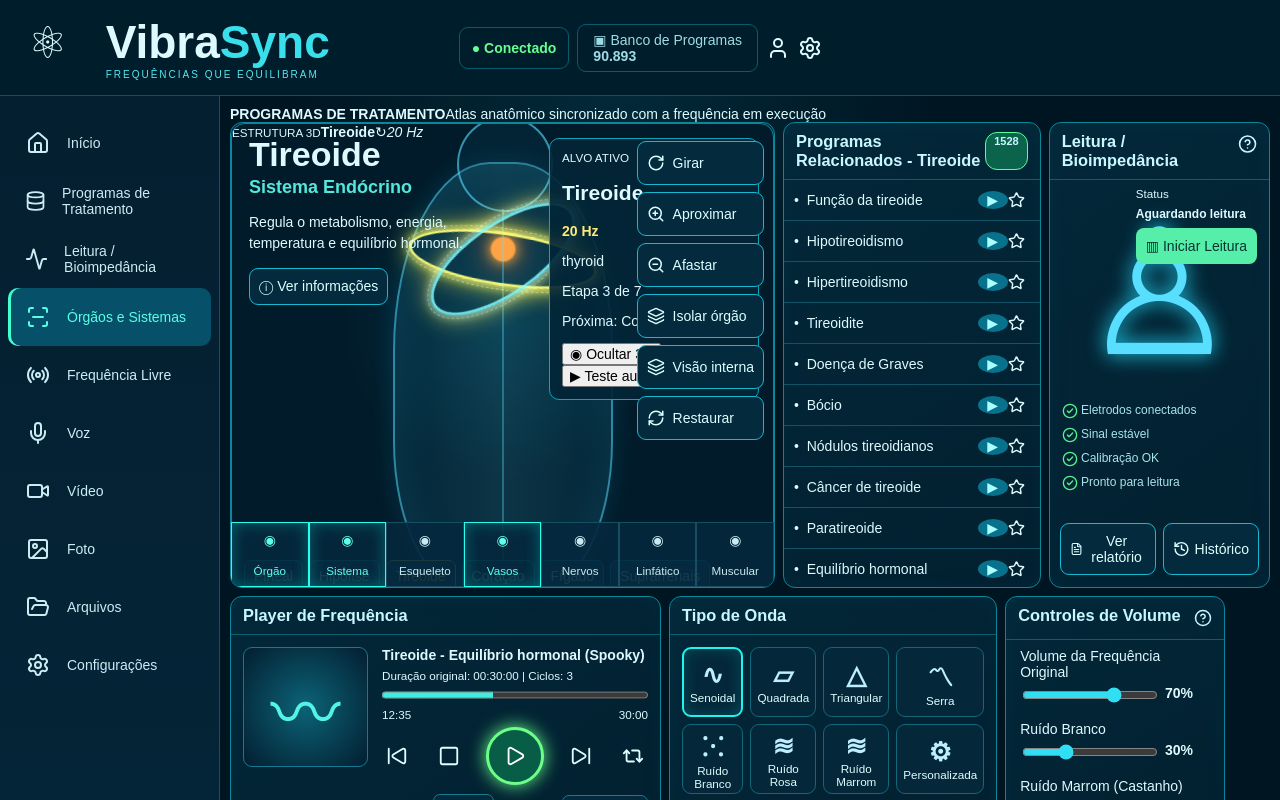
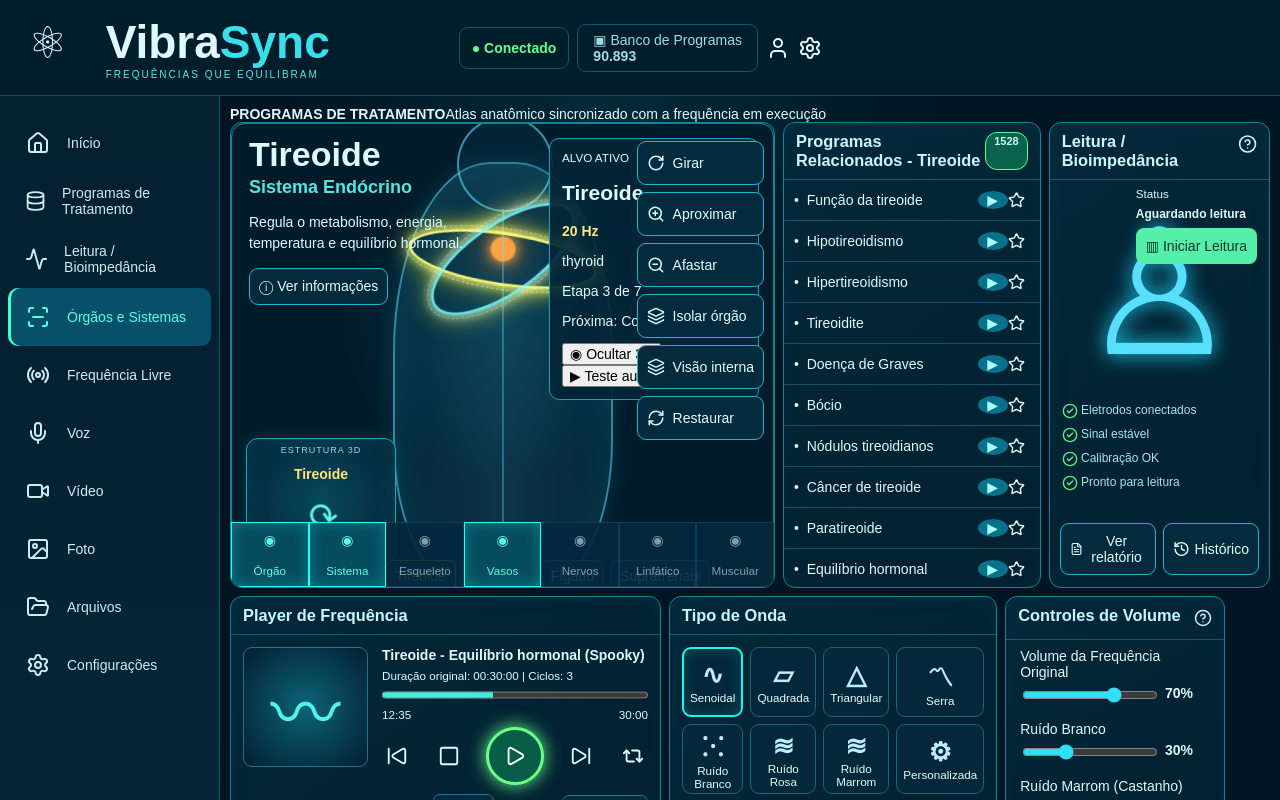
Before and after one commit to marcosfersant/vibrasync-next, a React (Vite) app: page / in a window 1280 px wide. Shown: the top 800 px of the page. Built offline with nearby package versions, Linux system fonts and the light colour scheme.

Commit message:
Atlas: estilo do foco 3D e estados das camadas

```diff
--- a/src/style.css
+++ b/src/style.css
@@ -76,3 +76,8 @@ button:active{transform:translateY(2px) scale(.985)!important;box-shadow:inset 0
 .gen-target{grid-column:1/3;color:#67e8f1;white-space:nowrap}
 .gen-wave{display:grid!important;grid-template-columns:auto 1fr!important}
 .gen-wave select{background:#052c3c;border:1px solid #168da1;color:#fff;border-radius:6px;padding:5px}
+
+.organ-focus{position:absolute;left:14px;bottom:78px;width:150px;height:126px;border:1px solid #18a9bd;border-radius:12px;background:radial-gradient(circle,#0a6074aa,#032334ee);display:grid;place-items:center;z-index:5;box-shadow:inset 0 0 25px #21dcec22,0 0 14px #00eaff22}
+.organ-focus small{font-size:9px;color:#8bdde6;letter-spacing:1px}.organ-focus b{color:#ffe47b}.organ-focus span{font-size:35px;color:#5ef4e6;animation:focusSpin 4s linear infinite}.organ-focus em{font-style:normal;font-size:11px;color:#ffcf66}
+@keyframes focusSpin{to{transform:rotate(360deg)}}
+.layers button.sel{background:#064b5e!important}.layers button:not(.sel){opacity:.62}
```
